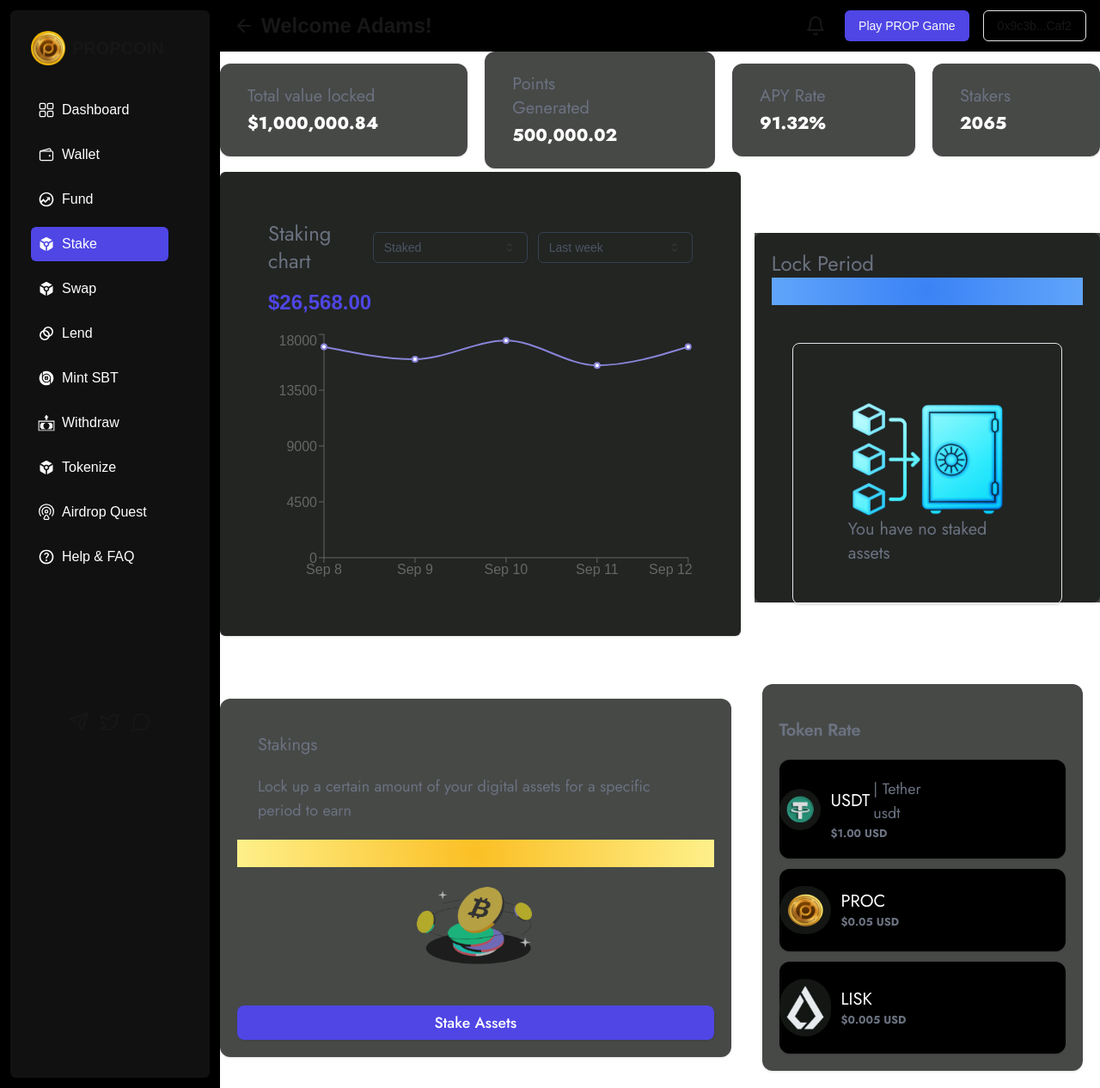
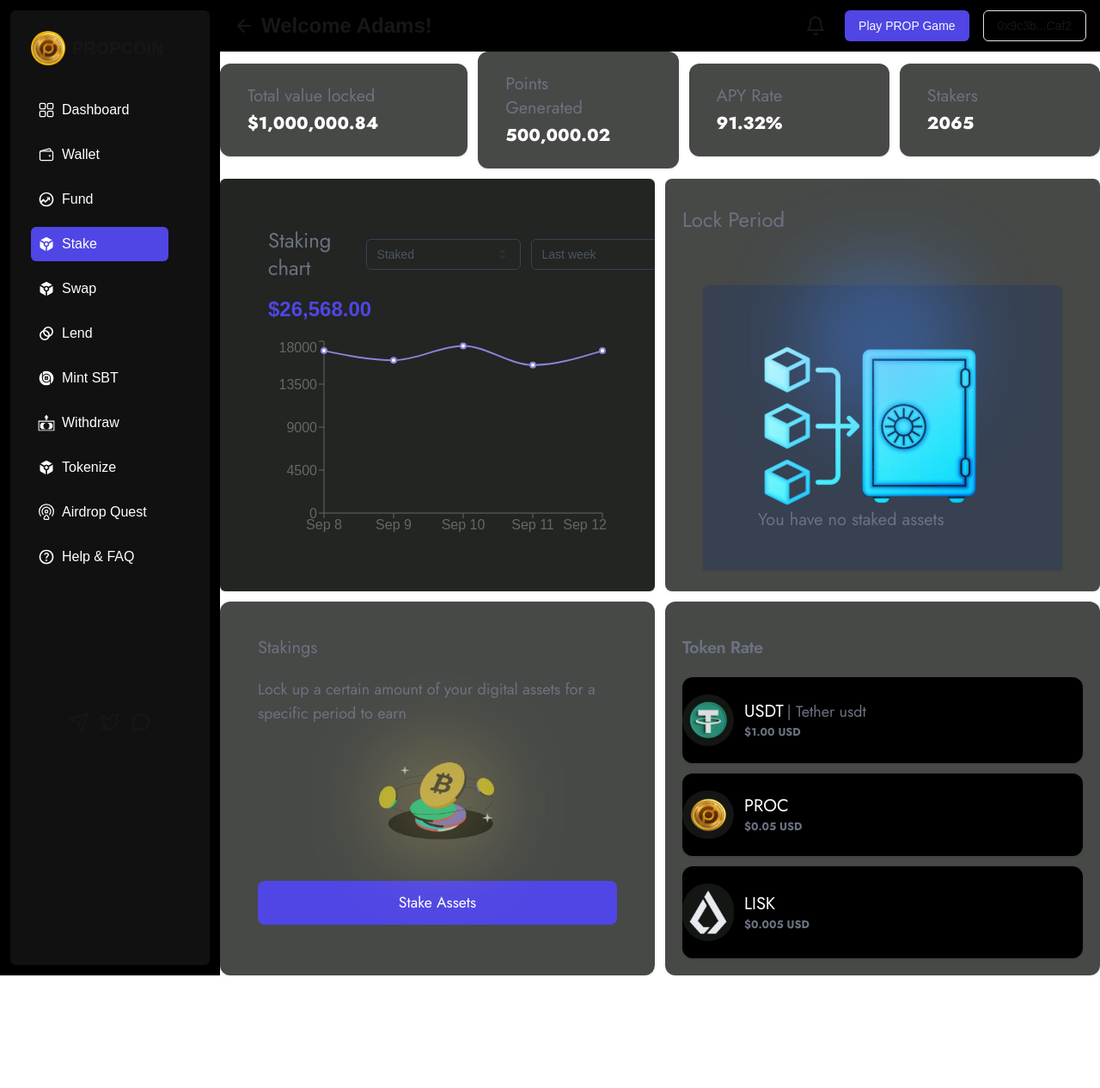
Before and after one commit to MyPropoutAI/propcoinweb, a Next.js app: page /dashboard/stake in a window 1280 px wide. Shown: the whole page at 86% size. After the commit the page ends 1135 px from the top, so only its background shows below. Built offline with nearby package versions, Linux system fonts and the light colour scheme.

Commit message:
DAN : Stake UI

```diff
--- a/app/dashboard/stake/AssetLocked.tsx
+++ b/app/dashboard/stake/AssetLocked.tsx
@@ -16,31 +16,28 @@ const jost = Jost({
 });
 const AssetLocked = () => {
   return (
-    <div className="flex flex-col items-center justify-center gap-4 bg-stake-cards border-none">
-      <Card className="bg-stake-cards border-none rounded-lg p-5 relative">
+    <Card className="bg-stake-cards border-none rounded-lg p-5 relative pb-0 overflow-hidden">
       <div className="flex flex-col gap-5">
-          <p className={`${jost.className} text-2xl text-gray-500 -mb-5`}>
+        <p className={`${jost.className} text-2xl text-gray-500 mt-3`}>
           Lock Period
         </p>
 
-          <div className="bg-radial-blue p-[1rem] ">{/* Content here */}</div>
-
-          <Card className="bg-transparent border- rounded-lg mt-6 p-6 mx-6 -mb-[1.4rem] z-10">
-            <div className="flex flex-col p-10">
+        <Card className="bg-gray-700 backdrop-blur-lg border-none rounded-none rounded-tl-lg rounded-tr-lg mt-6 p-6 mx-6 translate-y-4 ">
+          <div className="flex flex-col p-10 relative">
             <Image
               src={"/images/stakelocked.svg"}
               alt="Asset Locked"
-                height={200}
-                width={200}
+              height={260}
+              width={260}
             />
             <p className={`${jost.className} text-xl text-gray-500 -mb-5`}>
               You have no staked assets
             </p>
+            <div className="glow_blue"></div>
           </div>
         </Card>
       </div>
     </Card>
-    </div>
   );
 };
 
--- a/app/dashboard/stake/Chart.tsx
+++ b/app/dashboard/stake/Chart.tsx
@@ -21,7 +21,7 @@ const data = [
 
 const Chart = () => {
   return (
-    <Card className="mb-8 bg-stake-cards border-none rounded-lg">
+    <Card className=" bg-stake-cards border-none rounded-lg">
       <div className="flex bg-stake-cards border-none rounded-md text-white">
         <div className="flex-1 p-8 overflow-y-auto">
           <motion.div
@@ -40,7 +40,7 @@ const Chart = () => {
                 $26,568.00
               </h3>
 
-              <ResponsiveContainer width="100%" height={300}>
+              <ResponsiveContainer width="100%" height={240}>
                 <LineChart data={data}>
                   <XAxis dataKey="date" />
                   <YAxis dataKey={"value"} />
--- a/app/dashboard/stake/Stakestats.tsx
+++ b/app/dashboard/stake/Stakestats.tsx
@@ -22,8 +22,8 @@ const roboto = Roboto({
 
 const Stakestats = () => {
   return (
-    <div className="flex items-center gap-5 container ">
-      <Card className="bg-stake-cards border-none pl-2 pr-20 ">
+    <div className="flex items-center gap-3">
+      <Card className="bg-stake-cards border-none pl-2 pr-20 flex-1">
         <CardHeader>
           <p className={`${jost.className} text-xl text-gray-500 -mb-5`}>
             Total value locked
@@ -36,7 +36,7 @@ const Stakestats = () => {
         </CardContent>
       </Card>
 
-      <Card className="bg-stake-cards border-none pl-2 pr-20 ">
+      <Card className="bg-stake-cards border-none pl-2 pr-10 flex-1">
         <CardHeader>
           <p className={`${jost.className} text-xl text-gray-500 -mb-5`}>
             Points Generated
@@ -49,7 +49,7 @@ const Stakestats = () => {
         </CardContent>
       </Card>
 
-      <Card className="bg-stake-cards border-none pl-2 pr-20 ">
+      <Card className="bg-stake-cards border-none pl-2 pr-10 flex-1">
         <CardHeader>
           <p className={`${jost.className} text-xl text-gray-500 -mb-5`}>
             APY Rate
@@ -62,7 +62,7 @@ const Stakestats = () => {
         </CardContent>
       </Card>
 
-      <Card className="bg-stake-cards border-none pl-2 pr-20 ">
+      <Card className="bg-stake-cards border-none pl-2 pr-10 flex-1">
         <CardHeader>
           <p className={`${jost.className} text-xl text-gray-500 -mb-5`}>
             Stakers
--- a/app/dashboard/stake/Stakings.tsx
+++ b/app/dashboard/stake/Stakings.tsx
@@ -19,38 +19,38 @@ const jost = Jost({
 
 const Stakings = () => {
   return (
-    <div>
     <Card className="bg-stake-cards border-none p-5 relative">
       <CardHeader className="py-5">
         <div className="flex gap-5 flex-col justify-center">
-            <p className={`${jost.className} text-xl text-gray-500`}>
-              Stakings
-            </p>
+          <p className={`${jost.className} text-xl text-gray-500`}>Stakings</p>
           <p className={`${jost.className} text-lg text-gray-500`}>
             Lock up a certain amount of your digital assets for a specific
             period to earn
           </p>
         </div>
       </CardHeader>
-        <div className=" bg-radial-yellow p-[1rem] bottom-[5rem] w-full right-32"></div>
 
       <CardContent>
-          <div className="flex justify-center py-5">
+        <div className="flex justify-center py-5 relative">
           <Image
             src={"/images/stakebtc.svg"}
             alt="stake btc"
             width={150}
             height={150}
+            className="img_glow"
           />
+          <div className="glow_yellow"></div>
         </div>
       </CardContent>
-        <Button
-          className={`${jost.className} bg-indigo-600 flex w-full py-5 rounded-lg text-[1.1rem] text-white justify-center hover:bg-indigo-600`}
+
+      <CardFooter>
+        <div
+          className={`${jost.className} bg-indigo-600 flex w-full py-3 rounded-lg text-[1.1rem] text-white justify-center hover:bg-indigo-600`}
         >
           <StakeAssets />
-        </Button>
+        </div>
+      </CardFooter>
     </Card>
-    </div>
   );
 };
 
--- a/app/dashboard/stake/TokenRate.tsx
+++ b/app/dashboard/stake/TokenRate.tsx
@@ -17,12 +17,9 @@ const jost = Jost({
 
 const TokenRate = () => {
   return (
-    <div className="py-5 px-5">
     <Card className="bg-stake-cards border-none px-5 py-5">
-        <CardTitle>
-          <p className={`${jost.className} text-xl text-gray-500 py-5`}>
+      <CardTitle className={`${jost.className} text-xl text-gray-500 py-5`}>
         Token Rate
-          </p>
       </CardTitle>
       <div className="flex flex-col gap-3">
         <Card className="bg-black border-none py-5 w-full pr-40">
@@ -68,9 +65,6 @@ const TokenRate = () => {
             <aside>
               <section className="flex gap-1 items-center">
                 <p className={`${jost.className} text-xl text-white`}>PROC</p>
-                  {/* <span className={`${jost.className} text-lg text-gray-500`}>
-                    | Tether usdt
-                  </span> */}
               </section>
               <p
                 className={`${jost.className} text-[0.8rem] font-bold text-gray-500`}
@@ -110,7 +104,6 @@ const TokenRate = () => {
         </Card>
       </div>
     </Card>
-    </div>
   );
 };
 
--- a/app/dashboard/stake/page.tsx
+++ b/app/dashboard/stake/page.tsx
@@ -7,17 +7,15 @@ import TokenRate from "./TokenRate";
 const page = () => {
   return (
     <div>
-      <div className="flex flex-col gap-1">
+      <div className="flex flex-col gap-3">
         <Stakestats />
-        <div className="flex gap-4 items-center">
+        <section className="grid grid-cols-2 gap-3">
           <Chart />
           <AssetLocked />
-        </div>
 
-        <div className="flex gap-4 items-center">
           <Stakings />
           <TokenRate />
-        </div>
+        </section>
       </div>
     </div>
   );
--- a/app/globals.css
+++ b/app/globals.css
@@ -24,6 +24,20 @@ body {
   .text-balance {
     text-wrap: balance;
   }
+
+  .glow_yellow {
+    @apply aspect-square opacity-40 absolute top-1/2 -translate-y-1/2;
+    box-shadow: 0px 0px 105px 20px #fbbe24, 0px 0px 105px 45px #fef08a;
+  }
+  .glow_blue {
+    @apply aspect-square opacity-40 absolute left-1/2  -translate-y-1/2  -translate-x-1/2;
+    box-shadow: 0px 0px 105px 75px #3b82f6, 0px 0px 105px 45px #60a5fa;
+  }
+
+  /* .glow::after {
+    content: "";
+    @apply shadow-2xl shadow-white;
+  } */
 }
 
 @layer base {
```
Lines whose indentation alone changed are shown as unchanged.
